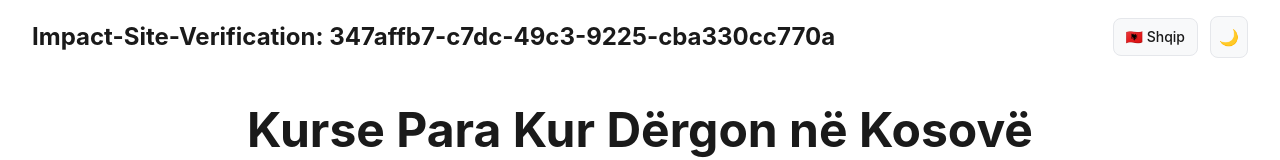
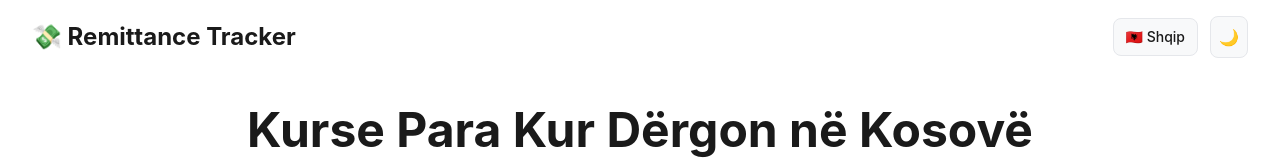
Before and after one commit to GentritSE/remittance-tracker, a React (Vite) app: page / in a window 1280 px wide. Shown: the top 160 px of the page. Built offline with nearby package versions, Linux system fonts and the light colour scheme; no server answers; the HTML template or start-up script is replaced by a standard one.

Commit message:
Update header title to 'Remittance Tracker'

```diff
--- a/src/components/Header.jsx
+++ b/src/components/Header.jsx
@@ -11,7 +11,7 @@ export default function Header() {
         <div className="flex justify-between items-center">
           <div className="flex items-center">
             <h1 className="text-xl md:text-2xl font-bold text-[#1A1A1A] dark:text-[#E7E9EA] transition-colors duration-300">
-              Impact-Site-Verification: 347affb7-c7dc-49c3-9225-cba330cc770a
+            💸 Remittance Tracker
             </h1>
           </div>
 
```
